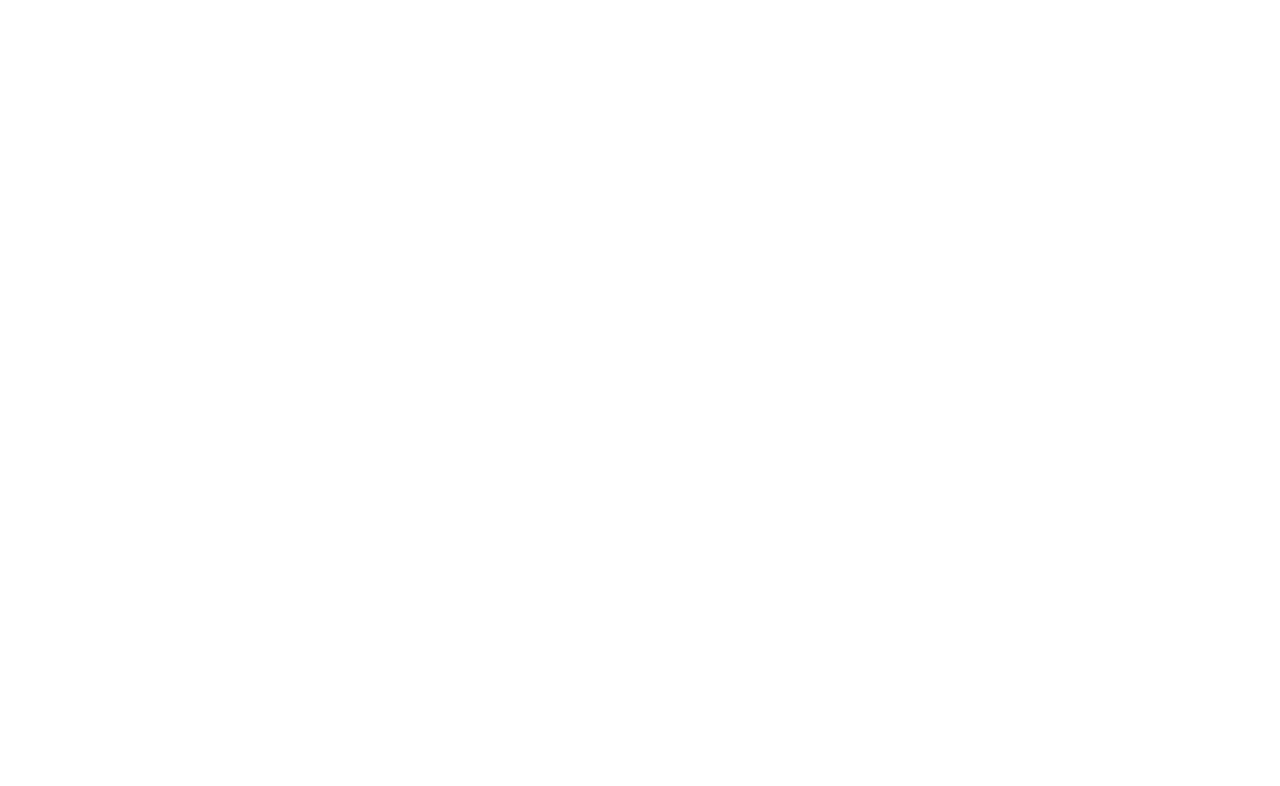
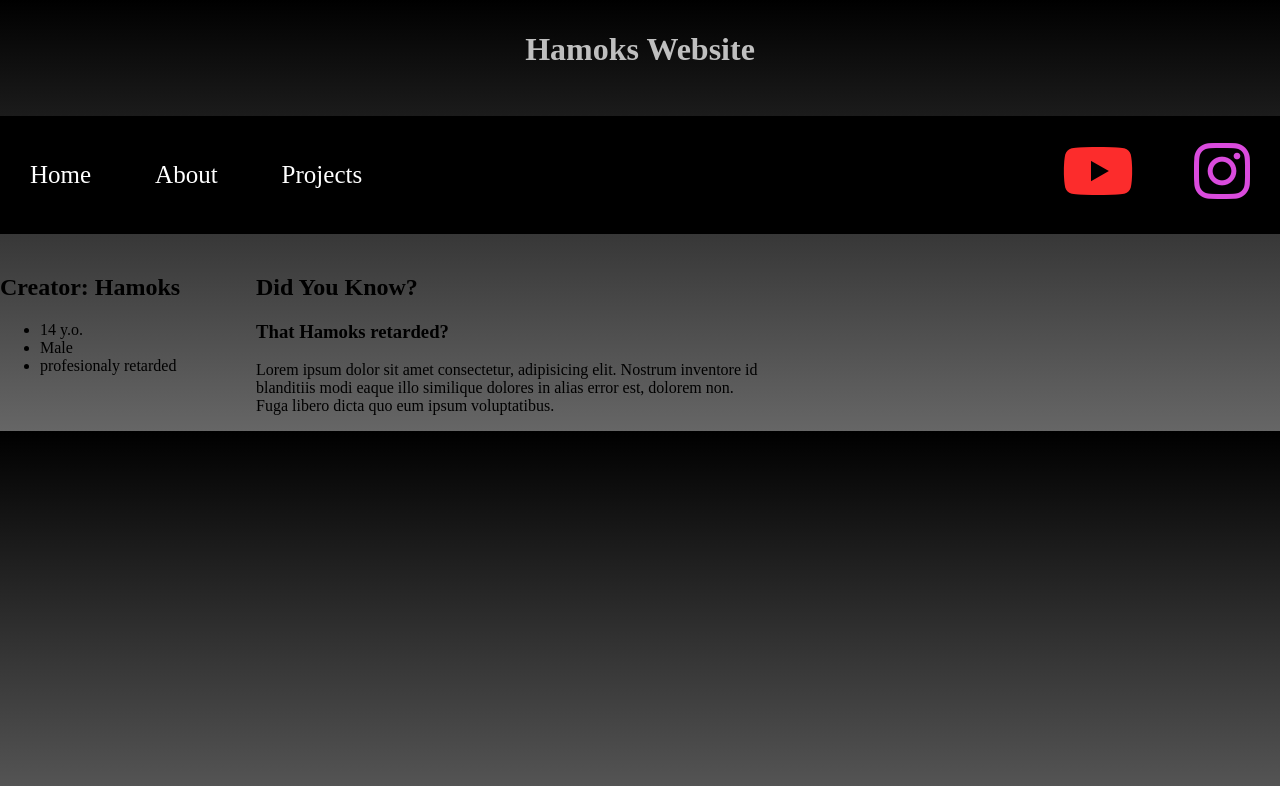
Before and after one commit to Hamoks-s/HamoksDev, a plain HTML site: page index.html in a window 1280 px wide. Drawn offline with Linux system fonts and the light colour scheme.

Commit message:
template1

```diff
--- a/index.html
+++ b/index.html
@@ -1,11 +1,58 @@
 <!DOCTYPE html>
-<html lang="en">
-<head>
-    <meta charset="UTF-8">
-    <meta name="viewport" content="width=device-width, initial-scale=1.0">
-    <title>Document</title>
-</head>
-<body>
+<html>
+    <head>
+        <title>My First website</title>
+        <link rel="stylesheet" href="style.css">
+        <script src="https://kit.fontawesome.com/bcdaec150d.js" crossorigin="anonymous"></script>
+    </head>
 
-</body>
+    <body>
+
+        <header>
+            <h1>Hamoks Website</h1>
+        </header>
+
+        <nav class="navbar">
+            <ul>
+                <li class="textnav"><a href="">Home</a></li>
+                <li class="textnav"><a href="">About</a></li>
+                <li class="textnav"><a href="">Projects</a></li>
+                <li class="icon">
+                    <a href="https://www.instagram.com/tomas_hamSSoks/">
+                        <i class="fa-brands fa-instagram fa-4x" style="color: #da4bdd;"></i>
+                    </a>
+                </li>
+                <li class="icon">
+                    <a href="https://www.youtube.com/channel/UCalkDCm6WYdwh6H4rnZuiow">
+                        <i class="fa-brands fa-youtube fa-4x" style="color: #fc2c2c;"></i>
+                    </a>
+                </li>
+            </ul>
+        </nav>
+
+        <aside>
+            <h2>Creator: Hamoks</h2>
+            <ul>
+                <li>14 y.o.</li>
+                <li>Male</li>
+                <li>profesionaly retarded</li>
+            </ul>
+
+        </aside>
+
+        <section>
+
+        </section>
+
+        <article>
+            <h2>Did You Know?</h2>
+            <h3>That Hamoks retarded?</h3>
+
+            <p>Lorem ipsum dolor sit amet consectetur, adipisicing elit. Nostrum inventore id blanditiis modi eaque illo similique dolores in alias error est, dolorem non. Fuga libero dicta quo eum ipsum voluptatibus.</p>
+
+        </article>
+
+    </body>
+
+    <script src="index.js"></script>
 </html>
--- /dev/null
+++ b/style.css
@@ -0,0 +1,62 @@
+
+body{
+    margin: 0;
+    background: linear-gradient(180deg, hsl(0, 0%, 0%), hsl(0, 0%, 40%));
+}
+
+header{
+    padding: 10px 20px;
+    text-align: center;
+    color: hsl(0, 0%, 75%);
+
+    margin-bottom: 0px;
+}
+.navbar{
+    margin-bottom: 20px;
+}
+.navbar ul{
+
+    overflow: hidden;
+    list-style-type: none;
+    background-color: hsl(0, 0%, 0%);
+    padding: 0px;
+    mask-image: 0px;
+
+
+}
+.navbar a{
+    padding: 23px 20px;
+    display: block;
+    text-decoration: none;
+    color: white;
+    text-align: center;
+}
+.navbar a:hover{
+    background-color: rgb(19, 19, 19);
+}
+.textnav{
+    padding: 22px 10px;
+    display:inline-block;
+    font-size: 25px;
+
+}
+.icon{
+    text-decoration: none;
+    float: right;
+    padding: 0px 10px;
+}
+.icon div{
+    background-color: hsl(0, 0%, 100%);
+    width: 50%;
+    height: 25px;
+    transform: translate(50%, -180%);
+}
+aside{
+    width: 20%;
+    float: left;
+}
+article{
+
+    width: 40%;
+    float: left;
+}
```
